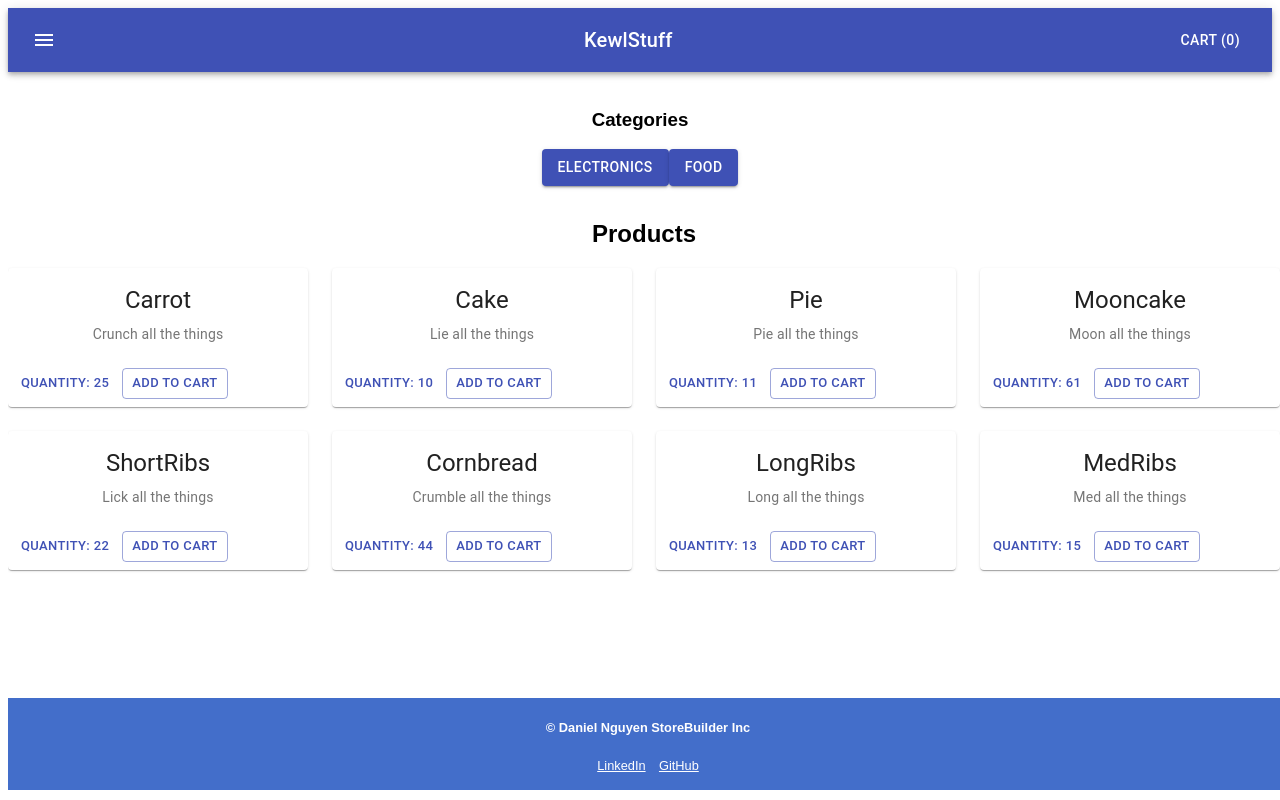
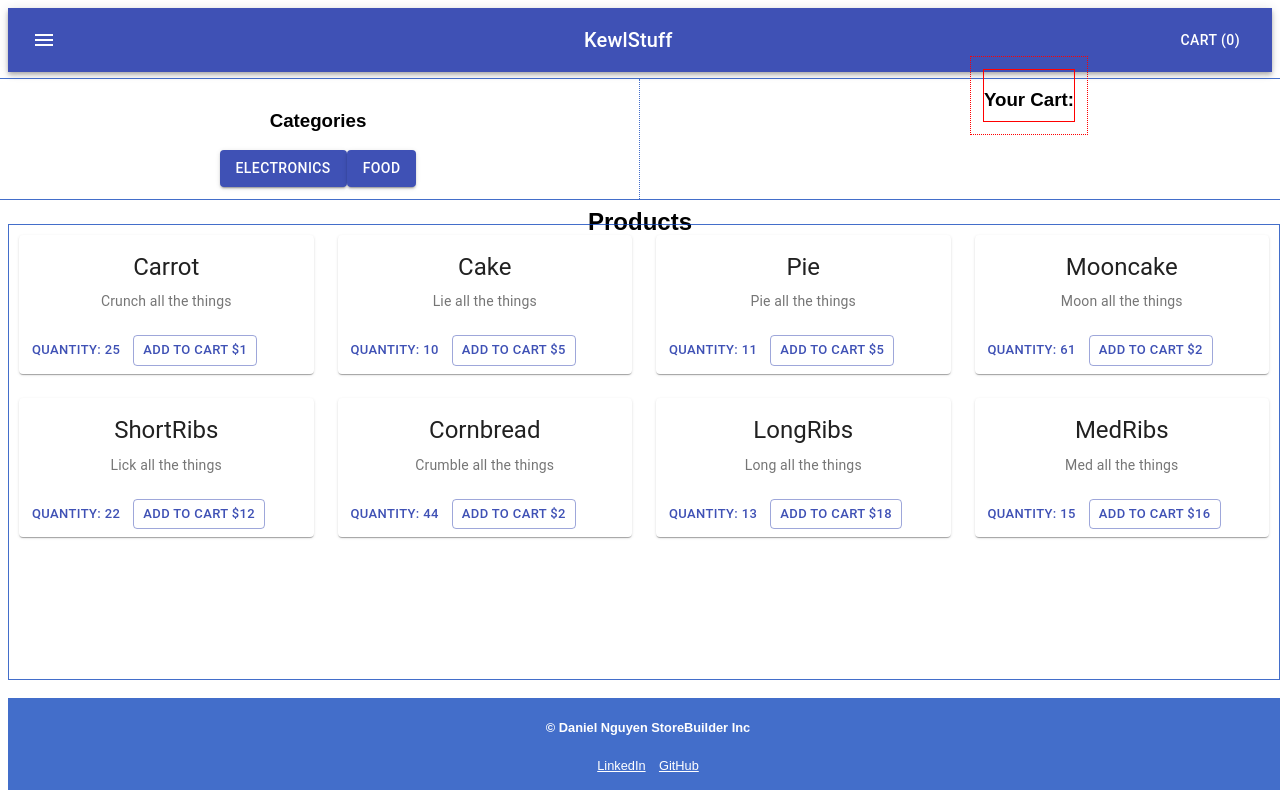
Before and after one commit to daniel-nguyen-401-advanced-javascript/storefront, a React (Create React App) app in the folder storefront/: page / in a window 1280 px wide. Built offline with nearby package versions, Linux system fonts and the light colour scheme; grey boxes are pictures that could not be loaded.

Commit message:
got the add to cart working. got the prices to display. got the cart contents showing. removing from cart is still weird. will try to tackle tomorrow

```diff
--- a/storefront/src/App.js
+++ b/storefront/src/App.js
@@ -5,6 +5,8 @@ import Products from './Components/Products';
 import Categories from './Components/Categories';
 import Footer from './Components/Footer/Footer';
 import Header from './Components/Header/Header';
+import SimpleCart from './Components/SimpleCart';
+import Grid from '@material-ui/core/Grid';
 import './styles/styles.scss';
 
 // connect app to global state redux store
@@ -18,7 +20,15 @@ function App() {
     <div className="App">
       <Header />
       <br />
+      <Grid className="topMod" container spacing={3} direction='row'>
+        <Grid className="catBox" item xs={6} md={6} lg={6}>
       <Categories />
+        </Grid>
+        <Grid className="cartBox" item xs={6} md={6} lg={6}>
+      <SimpleCart className="SimpleCart"/>
+        </Grid>
+      </Grid>
+        <h2>Products</h2>
       <div className="body">
       <Products />
       </div>
--- a/storefront/src/Components/Categories.js
+++ b/storefront/src/Components/Categories.js
@@ -24,8 +24,10 @@ function Categories(props) {
     );
   }
   return <>
+  <div className='Categories'>
   <h3>Categories</h3>
   {categoriesHTML}
+  </div>
   </>;
 }
 
--- a/storefront/src/Components/Products.js
+++ b/storefront/src/Components/Products.js
@@ -9,7 +9,6 @@ import CardMedia from '@material-ui/core/CardMedia';
 import Button from '@material-ui/core/Button';
 import Typography from '@material-ui/core/Typography';
 import Grid from '@material-ui/core/Grid';
-import TextField from '@material-ui/core/TextField';
 
 // const useStyles = makeStyles({
 //   root: {
@@ -53,7 +52,7 @@ function Products(props){
             payload: props.products[i],
           });
         }}>
-            Add to cart
+            Add to cart ${props.products[i].price}
           </Button>
         </CardActions>
       </Card></Grid>);
@@ -62,7 +61,7 @@ function Products(props){
   return (
     <>
     <div className='Products'>
-    <h2>Products</h2>
+
     <Grid container spacing={3} direction='row'>
 
     {productsHTML}
--- /dev/null
+++ b/storefront/src/Components/SimpleCart.js
@@ -0,0 +1,52 @@
+import React from 'react';
+import {connect} from 'react-redux';
+import Grid from '@material-ui/core/Grid';
+import DeleteIcon from '@material-ui/icons/Delete';
+
+function SimpleCart(props) {
+  console.log(props.cart.cartContents);
+  let cartToDisplay = [];
+
+  for (let i = 0; i < props.cart.cartContents.length; i++) {
+    cartToDisplay.push(
+      <div className="listItem" key={i}>
+        <Grid item >
+        {props.cart.cartContents[i].name }
+        <DeleteIcon onClick={
+          (e) => {
+            props.dispatch({
+              type: 'REMOVE_FROM_CART',
+              payload: props.cart.cartContents[i].name,
+            });
+          }
+        }>
+        </DeleteIcon>
+        </Grid>
+      </div>
+    )
+  }
+
+  return (
+    <>
+    <div className="SimpleCart">
+    <h3>Your Cart:</h3>
+
+   <Grid container spacing={1} direction='column'>
+
+    { cartToDisplay }
+
+   </Grid>
+    </div>
+    </>
+  )
+}
+
+const mapStateToProps = (state) => {
+  return {
+    products: state.products.allProducts,
+    cart: state.cart,
+    cartCount: state.cart.cartCount,
+  };
+};
+
+export default connect(mapStateToProps)(SimpleCart);
--- a/storefront/src/store/cartReducer.js
+++ b/storefront/src/store/cartReducer.js
@@ -18,6 +18,7 @@ const reducer = (state = initState, action) => {
       newState.cartContents = newState.cartContents.filter((val) => {
         return val.name !== action.payload;
       });
+      newState.cartCount--;
       break;
 
     default:
--- a/storefront/src/store/productsReducer.js
+++ b/storefront/src/store/productsReducer.js
@@ -18,7 +18,7 @@ const initState = {
         name: 'Carrot',
         description: 'Crunch all the things',
         stock: 25,
-        price: 0.3,
+        price: 1,
         category: 'food',
     },
     {
@@ -127,6 +127,16 @@ const reducer = (state = initState, action) => {
         }
       }
       break;
+
+    case 'REMOVE_FROM_CART':
+
+      for (let i = 0; i < newState.allProducts.length; i++) {
+        if (newState.allProducts[i].name === action.payload.name){
+          newState.allProducts[i] = {...newState.allProducts[i], stock: newState.allProducts[i].stock +1};
+        }
+      }
+      break;
+
     default:
       break;
   }
--- a/storefront/src/styles/styles.scss
+++ b/storefront/src/styles/styles.scss
@@ -4,12 +4,36 @@
   text-align: center;
 }
 
+.topMod {
+  border: 1px solid #0941bac2;
+  overflow: scroll;
+}
+
+.catBox {
+  border-right: 1px dotted #0941bac2;
+}
+
+.cartBox {
+  border: 1px dotted red;
+  position: absolute;
+  right: 15%;
+  top: 7%;
+  overflow: scroll;
+}
+
+.SimpleCart {
+  overflow: scroll;
+  border: 1px solid red;
+  max-height: 50%;
+}
 
 .body {
   position: absolute;
-  top: 25%;
+  top: 28%;
   bottom: 15%;
   overflow: scroll;
+  padding: 10px;
+  border: .5px solid #0941bac2;
 }
 
 .Footer {
```
